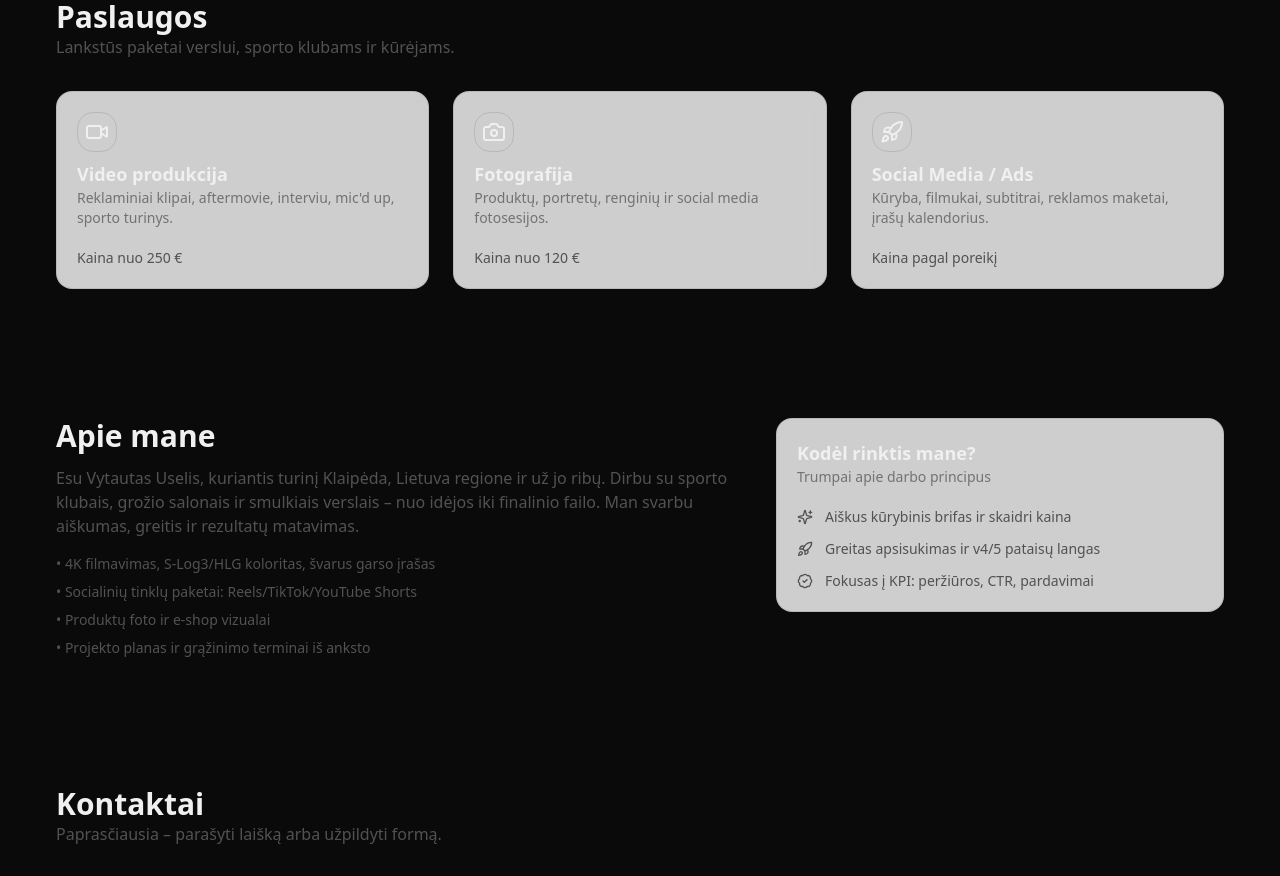
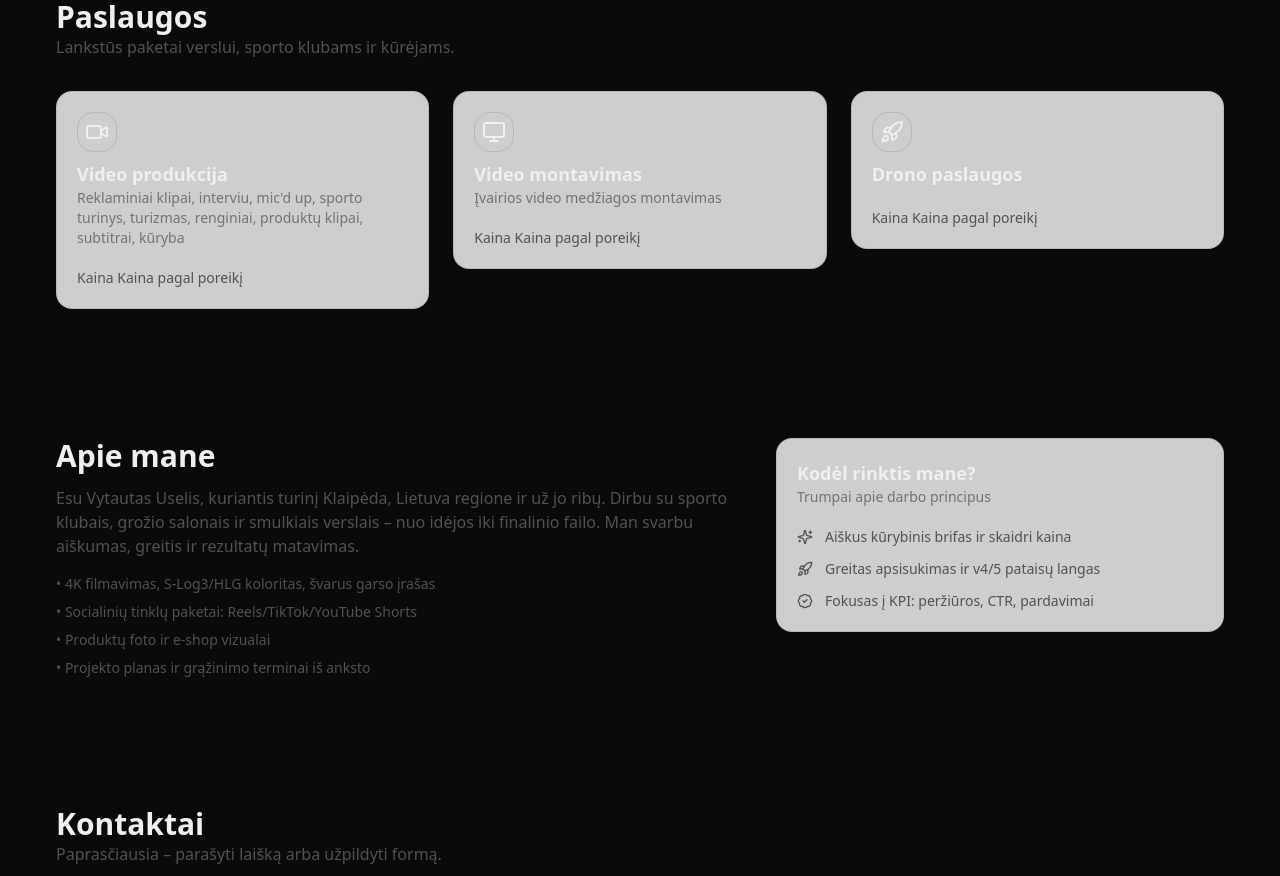
Before and after one commit to vytautasmedia/Vytautas-Portfolio, a React (Vite) app: page / in a window 1280 px wide. Shown: the part 2400-3276 px from the top of the page. Built offline with nearby package versions, Linux system fonts and the light colour scheme.

Commit message:
Update App.tsx

```diff
--- a/src/App.tsx
+++ b/src/App.tsx
@@ -3,6 +3,7 @@ import { motion } from 'framer-motion'
 import { Button } from './components/ui/button'
 import { Input } from './components/ui/input'
 import { Textarea } from './components/ui/textarea'
+import { Monitor } from 'lucide-react'
 import {
   Camera,
   Video as VideoIcon,
@@ -146,11 +147,11 @@ const SERVICES = [
   {
     icon: <VideoIcon className='h-6 w-6' />,
     name: 'Video produkcija',
-    desc: "Reklaminiai klipai, aftermovie, interviu, mic'd up, sporto turinys.",
-    from: 'nuo 250 €',
+    desc: "Reklaminiai klipai, interviu, mic'd up, sporto turinys, turizmas, renginiai, produktų klipai, subtitrai, kūryba",
+    from: 'Kaina pagal poreikį',
   },
-  { icon: <Camera className='h-6 w-6' />, name: 'Fotografija', desc: 'Produktų, portretų, renginių ir social media fotosesijos.', from: 'nuo 120 €' },
-  { icon: <Rocket className='h-6 w-6' />, name: 'Social Media / Ads', desc: 'Kūryba, filmukai, subtitrai, reklamos maketai, įrašų kalendorius.', from: 'pagal poreikį' },
+  { icon: <Monitor className='h-6 w-6' />, name: 'Video montavimas', desc: 'Įvairios video medžiagos montavimas', from: 'Kaina pagal poreikį' },
+  { icon: <Rocket className='h-6 w-6' />, name: 'Drono paslaugos', desc: '', from: 'Kaina pagal poreikį' },
 ]
 
 const ITEM_VARIANTS = { hidden: { opacity: 0, y: 16 }, show: { opacity: 1, y: 0 } }
```
